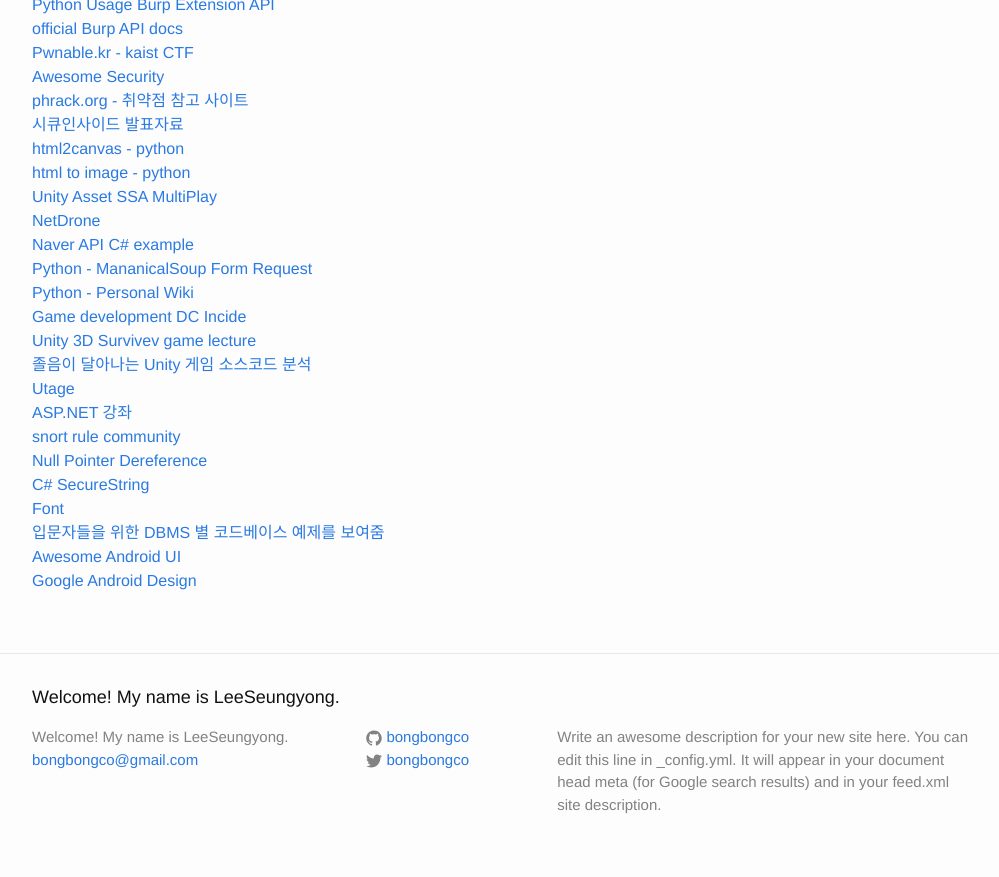
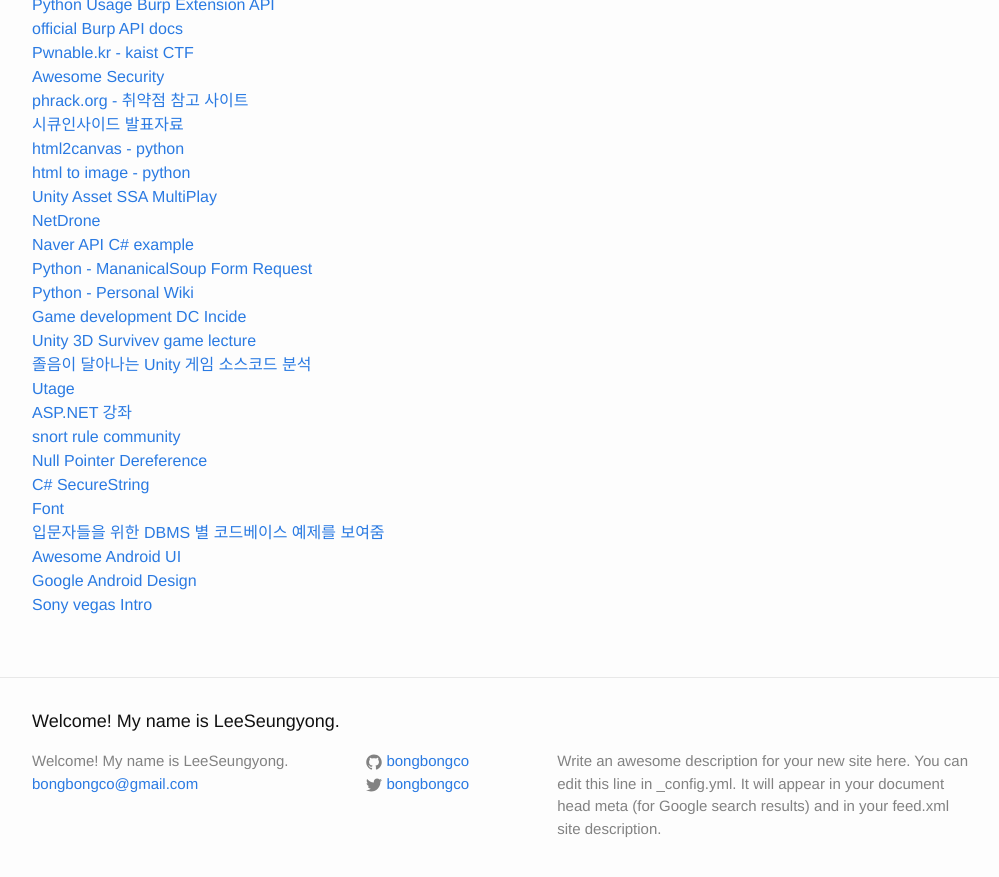
Before and after one commit to LktProgrammer/bongbongco.github.io, a Jekyll site: the page built from _posts/2016-07-22-Website-List.markdown, in a window 1280 px wide and 900 px high, scrolled down 2415 px. Shown: the top 877 px of the window, without its empty margins (138-1137 px from the left). Built offline with Jekyll 4.4.1, drawn with Linux system fonts in a browser that asks for light colours.

Commit message:
Update 2016-07-22-Website-List.markdown

```diff
--- a/_posts/2016-07-22-Website-List.markdown
+++ b/_posts/2016-07-22-Website-List.markdown
@@ -120,3 +120,4 @@ title: 참고할 웹 사이트들.
 [입문자들을 위한 DBMS 별 코드베이스 예제를 보여줌](https://vladmihalcea.com/2016/11/08/a-beginners-guide-to-sql-injection-and-how-you-should-prevent-it/?platform=hootsuite)
 [Awesome Android UI](https://github.com/wasabeef/awesome-android-ui)
 [Google Android Design](https://developer.android.com/design/index.html)
+[Sony vegas Intro](http://www.ravenprodesign.com/)
```
